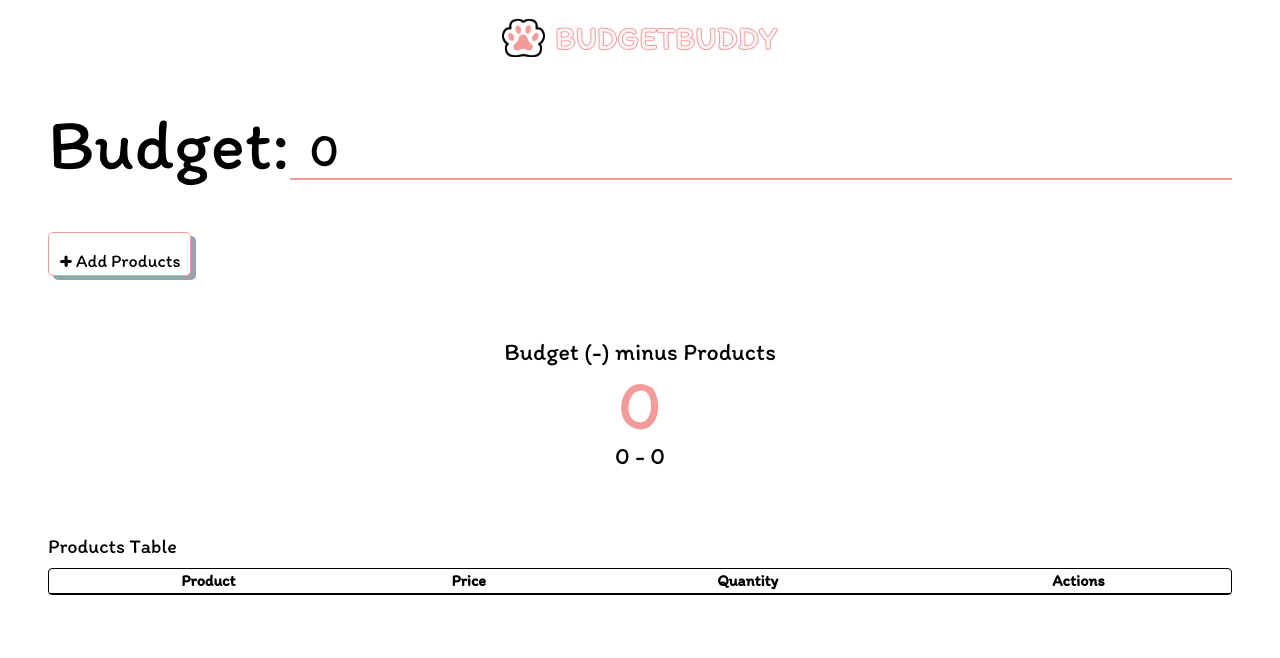
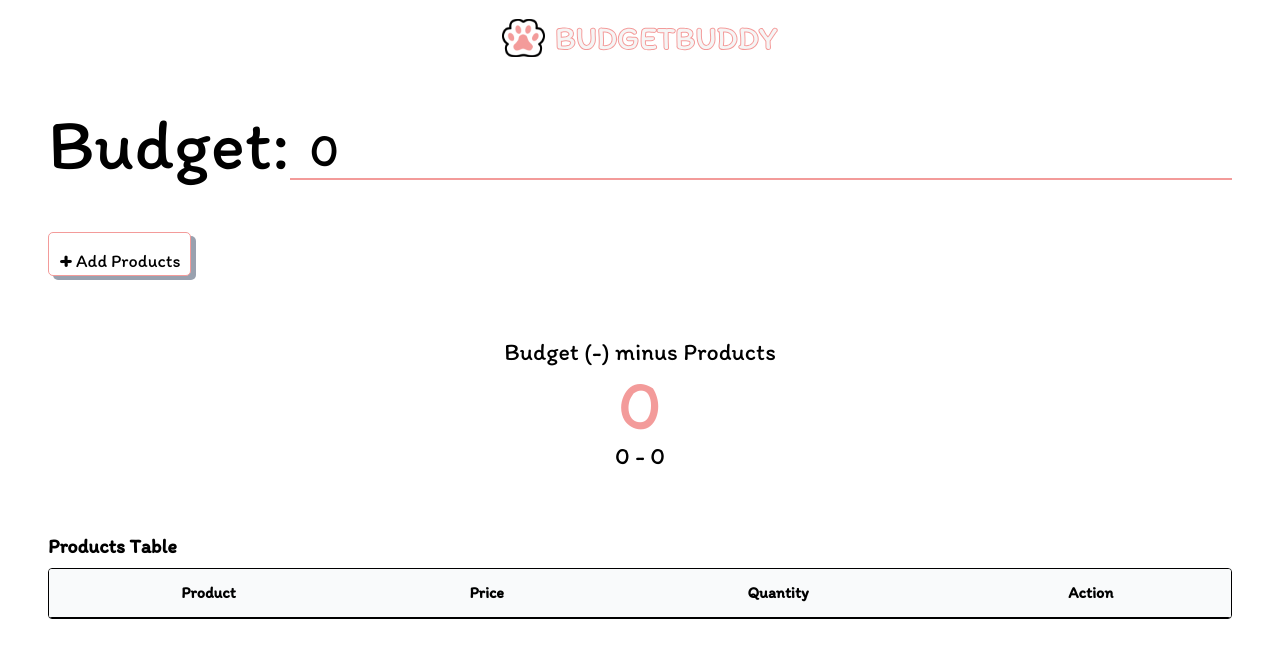
Before and after one commit to dev-dabid/react-ts-budget-buddy, a React (Vite) app: page / in a window 1280 px wide. Shown: the top 658 px of the page. Built offline with nearby package versions, Linux system fonts and the light colour scheme.

Commit message:
style: update table style

```diff
--- a/src/App.tsx
+++ b/src/App.tsx
@@ -93,35 +93,46 @@ const App = () => {
         )}
       </div>
 
-      <div className="w-full mt-15 ">
-        <p className="mb-2 sm: text-xl">Products Table</p>
-        <div className="w-full border rounded">
-          <table className="w-full text-start">
-            <tr className="border-b">
-              <th>Product</th>
-              <th>Price</th>
-              <th>Quantity</th>
-              <th>Actions</th>
+      <div className="w-full mt-15">
+        <p className="mb-2 sm:text-xl font-semibold">Products Table</p>
+        <div className="w-full border rounded overflow-hidden">
+          <table className="w-full">
+            <thead>
+              <tr className="border-b bg-gray-50">
+                <th className="p-3 text-center">Product</th>
+                <th className="p-3 text-center">Price</th>
+                <th className="p-3 text-center">Quantity</th>
+                <th className="p-3 text-center">Action</th>
               </tr>
-            {items.map((item) => {
-              return (
-                <tr className="text-center">
-                  <td>{item.name}</td>
-                  <td>{item.price}</td>
-                  <td>{item.quantity}</td>
-                  <td>
-                    {
+            </thead>
+            <tbody>
+              {items.map((item) => (
+                <tr
+                  key={item.id}
+                  className="border-b last:border-0 hover:bg-gray-50 transition-colors"
+                >
+                  <td className="p-3">
+                    <div className="flex justify-center">
+                      <span className="w-full max-w-[120px] text-start">
+                        {item.name}
+                      </span>
+                    </div>
+                  </td>
+
+                  <td className="p-3 text-center">₱{item.price}</td>
+                  <td className="p-3 text-center">{item.quantity}</td>
+
+                  <td className="p-3 text-center">
                     <button
-                        className="bg-amber-300"
+                      className="bg-amber-300 px-2 py-1 rounded hover:bg-amber-400 transition-colors text-sm"
                       onClick={() => removeCartItem(item.id)}
                     >
                       remove
                     </button>
-                    }
                   </td>
                 </tr>
-              );
-            })}
+              ))}
+            </tbody>
           </table>
         </div>
       </div>
```
Lines whose indentation alone changed are shown as unchanged.
